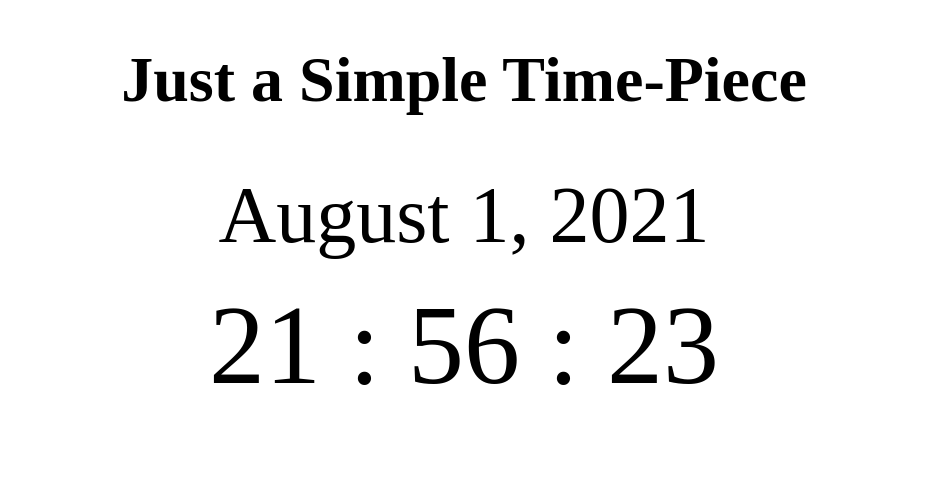
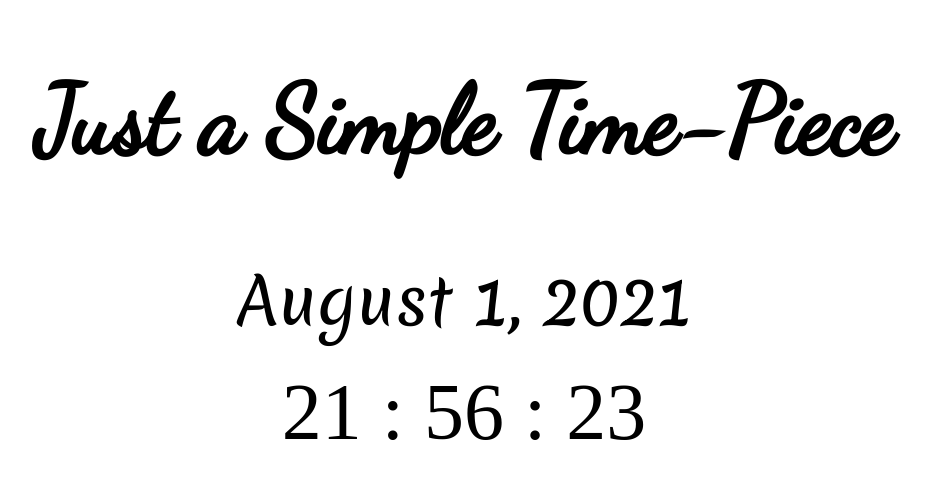
Before and after one commit to Trevorton27/kRodriguesClockApp, a plain HTML site: page index.html in a window 1280 px wide. Shown: the whole page, without its empty margins (176-1108 px from the left). Drawn offline with Linux system fonts and the light colour scheme.

Commit message:
Added Font sets

```diff
--- a/index.html
+++ b/index.html
@@ -7,6 +7,12 @@
     , initial-scale=1.0">
     <title>Document</title>
     <link rel="stylesheet" href="style.css">
+    <link rel="preconnect" href="https://fonts.googleapis.com">
+    <link rel="preconnect" href="https://fonts.gstatic.com" crossorigin>
+    <link href="https://fonts.googleapis.com/css2?family=Dancing+Script&display=swap" rel="stylesheet">
+    <link rel="preconnect" href="https://fonts.googleapis.com">
+    <link rel="preconnect" href="https://fonts.gstatic.com" crossorigin>
+    <link href="https://fonts.googleapis.com/css2?family=Dancing+Script&family=Merienda:wght@400;700&display=swap" rel="stylesheet">
 </head>
 
     <body>
--- a/style.css
+++ b/style.css
@@ -12,7 +12,8 @@
     border-style: dashed; */
     margin: 10px 10px 10px 10px;
     text-align: center;
-    font-size: 2em;
+    font-size: 3em;
+    font-family: 'Dancing Script', cursive;
 }
 
 /* Container Styling */
@@ -49,7 +50,7 @@
     grid-column-start: 2;
     grid-column-end: 3;
     padding: 2em;
-    margin: 15px 0px 15px 0px;
+    margin: 10px 0px 15px 0px;
 }
 
 #date {
@@ -60,7 +61,8 @@
     grid-column-start: 2;
     grid-column-end: 3;
     padding: 10px 0px 10px 0px;
-    font-size: 5em;
+    font-size: 4em;
+    font-family: 'Merienda', cursive;
     text-align: center;
 }
 
@@ -72,6 +74,6 @@
     grid-column-start: 2;
     grid-column-end: 3;
     padding: 10px 0px 10px 0px;
-    font-size: 7em;
+    font-size: 5em;
     text-align: center;
 }
```
